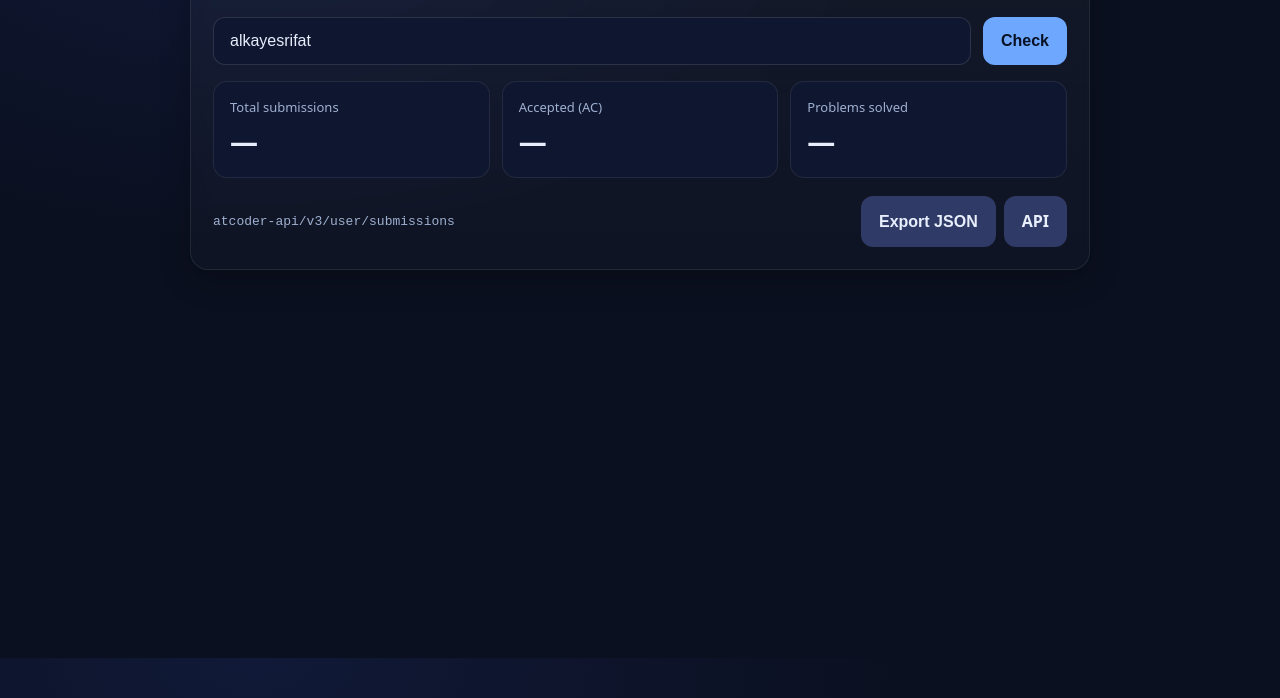
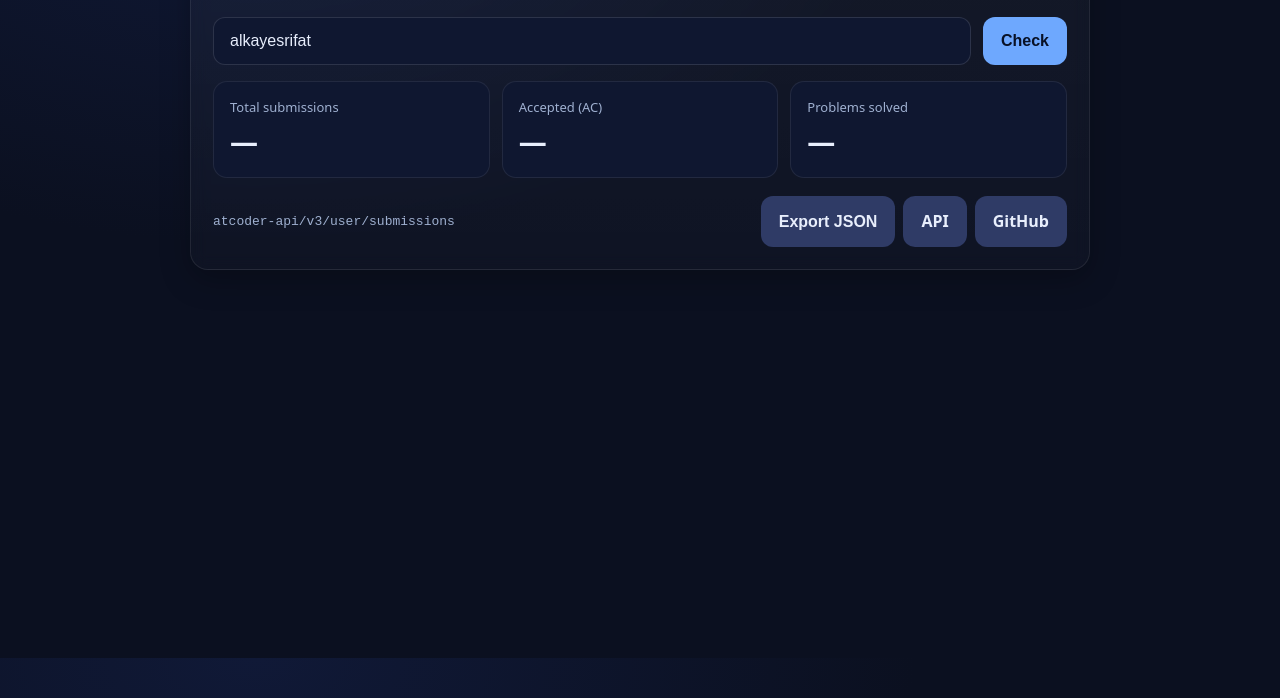
Before and after one commit to alkayesrifat/AtCoder-Submissions-Counter, a plain HTML site: page index.html in a window 1280 px wide. Shown: the part 142-840 px from the top of the page. Drawn offline with Linux system fonts and the light colour scheme.

Commit message:
Update index.html

```diff
--- a/index.html
+++ b/index.html
@@ -76,9 +76,10 @@
       </div>
       <div class="foot">
         <div class="muted"><span class="mono">atcoder-api/v3/user/submissions</span></div>
-        <div style="display:flex; gap:8px;">
+        <div style="display:flex; gap:8px; flex-wrap: wrap;">
           <button id="ex" class="btn s" disabled>Export JSON</button>
           <a id="apiL" class="btn s" target="_blank">API</a>
+          <a href="https://github.com/alkayesrifat/AtCoder-Submissions-Counter" class="btn s" target="_blank">GitHub</a>
         </div>
       </div>
       <p id="err" class="hide" style="margin-top:14px; color: var(--err);"></p>
```
